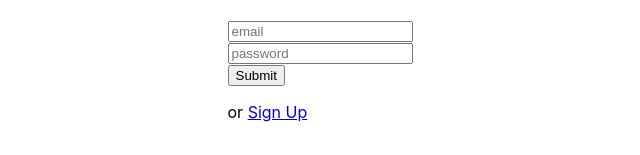
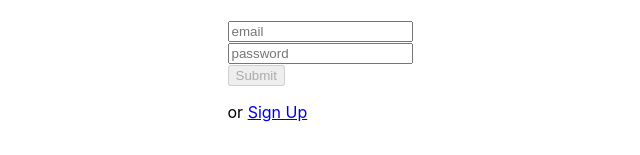
Before and after one commit to Pavl0ffN94/cost-accounting, a React (Create React App) app: page /login in a window 1280 px wide. Shown: the part 362-517 px from the top of the page, without its empty margins (320-960 px from the left). Built offline with nearby package versions, Linux system fonts and the light colour scheme.

Commit message:
fix disadisabled btn

```diff
--- a/src/components/Form.jsx
+++ b/src/components/Form.jsx
@@ -12,6 +12,10 @@ const FormImpl = ({handleSubmit}) => {
     email: '',
     password: '',
   });
+
+  const hasErrors =
+    Object.values(errors).some(error => error !== '') ||
+    Object.values(formState).some(value => value === '');
 
   const validateField = value => {
     if (value.trim() === '') {
@@ -35,8 +39,6 @@ const FormImpl = ({handleSubmit}) => {
     },
     [setFormState, setErrors],
   );
-
-  const hasErrors = Object.values(errors).some(error => error !== '');
 
   const handleChandgeSubmit = useCallback(
     event => {
--- a/src/components/InputField.jsx
+++ b/src/components/InputField.jsx
@@ -10,6 +10,7 @@ const InputImpl = ({value: propsValue, onChange, valueKey, type, error}) => {
 
   return (
     <div>
+      {error && <span style={{color: 'red'}}>{error}</span>}
       <input
         onBlur={onBlur}
         type={type || 'text'}
@@ -18,7 +19,6 @@ const InputImpl = ({value: propsValue, onChange, valueKey, type, error}) => {
         placeholder={valueKey}
         onChange={evt => setValue(evt.target.value, 'email')}
       />
-      {error && <span style={{color: 'red'}}>{error}</span>}
     </div>
   );
 };
```
